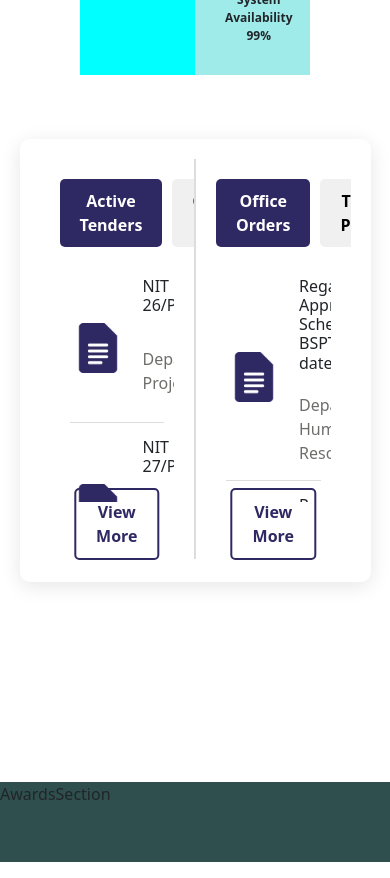
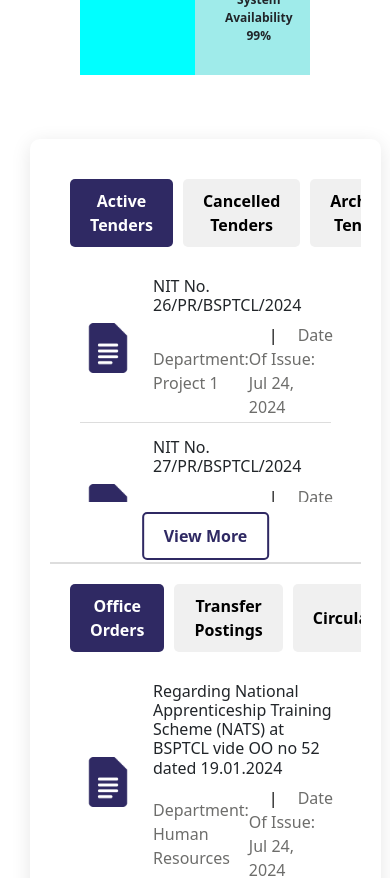
Before and after one commit to vpreeti/website_31-07-2024, a React (Vite) app: page / in a window 390 px wide. Shown: the part 2700-3578 px from the top of the page. Built offline with nearby package versions, Linux system fonts and the light colour scheme.

Commit message:
Added media query in tenders section

```diff
--- a/components/css/otherUtilities.css
+++ b/components/css/otherUtilities.css
@@ -16,7 +16,7 @@
     margin: 0;
     padding: 0;
     gap: 90px; /* Add gap between items */
-    animation: marquee 50s linear infinite;
+    animation: marquee 30s linear infinite;
     animation-play-state: running; /* Start the animation */
   }
 
--- a/components/css/tenders.css
+++ b/components/css/tenders.css
@@ -145,3 +145,15 @@
   margin: 0 20px;
   color: #000;
 }
+@media  (max-width: 768px) {
+  .container1{
+    flex-direction: column;
+    margin:30px;
+  }
+  .separator{
+   width:100%;
+   height:2px;
+  }
+
+
+}
```
